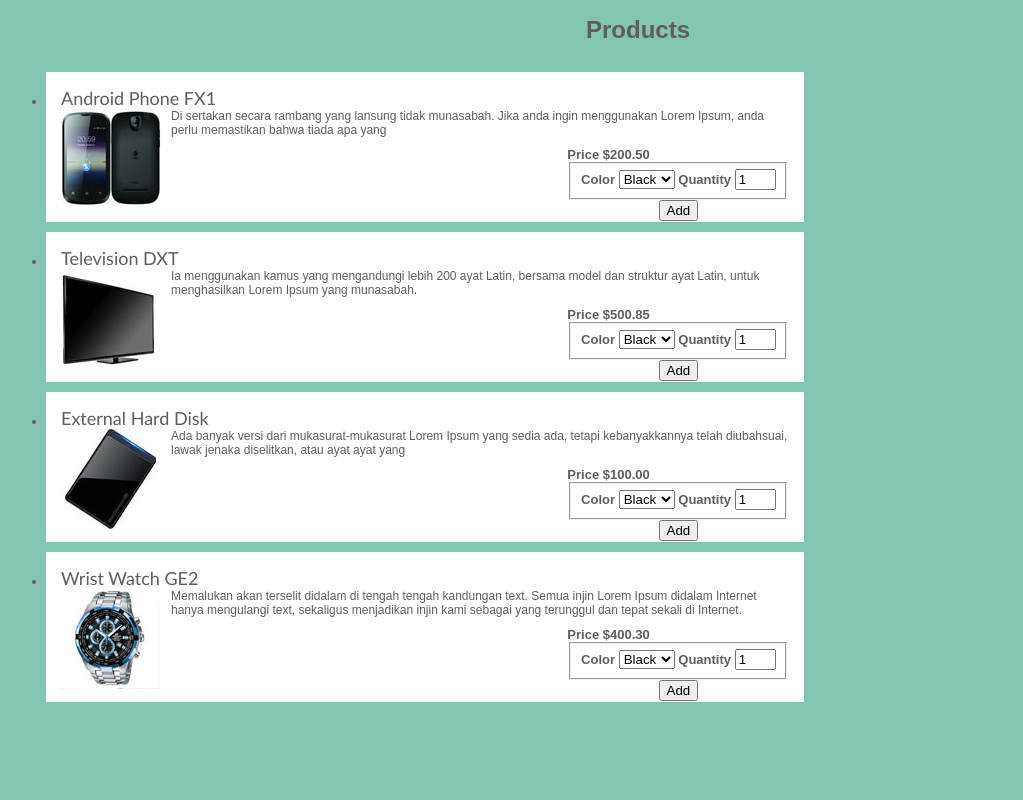
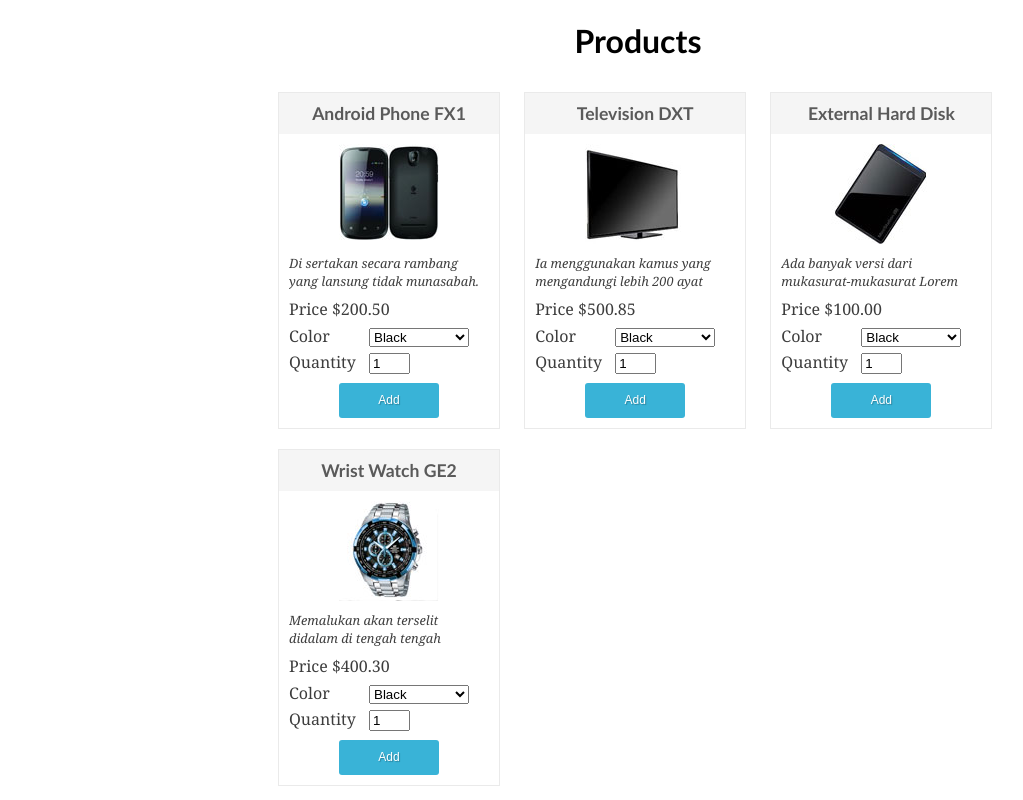
Before and after one commit to sanwebe/PHP-Shopping-Cart-PayPal-Express-Checkout, a PHP site: page / in a window 1280 px wide. Shown: the whole page, without its empty margins (2-1025 px from the left). Run offline with PHP 8.4, Linux system fonts and the light colour scheme; data comes from the database, SQL or seed files in the repository.

Commit message:
Update style.css

```diff
--- a/style/style.css
+++ b/style/style.css
@@ -1,107 +1,151 @@
-body {
-	background-color: #84C4B2;
-	font: 12px Arial, Helvetica, sans-serif;
-	color: #5E5E5E;
-}
-#products-wrapper {
-	width: 800px;
-	margin-right: auto;
-	margin-left: auto;
-}
-.products {
-	width: 60%;
-	float:left;
-	margin-right: 10px;
-}
-.product {
-	margin-bottom: 10px;
-	height: 100px;
-	background: #FFF;
-	padding: 15px;
-	min-height: 120px
-}
-.product .product-thumb {
-	float: left;
-	height: 100px;
-	width: 100px;
-	margin-right: 10px;
-}
-.product .product-content{
-	overflow:hidden;
-}
-.product .product-content h3 {
-	font: 18px "Trebuchet MS", Arial;
+body{
 	margin: 0px;
 	padding: 0px;
+	font-family: Georgia, "Times New Roman", Times, serif;
 }
-.product .product-info {
-	float: right;
-	font-size: 13px;
-	font-weight: bold;
-	margin-top:10px;
+h1, h2, h3{
+	font-family: "Trebuchet MS", Arial, Helvetica, sans-serif;
 }
 
-/*** shopping cart **/
-.shopping-cart{
-	width: 30%;
+ul.products {
+	padding: 0;
+	margin: 0;
+	max-width: 740px;
+	margin-left: auto;
+	margin-right: auto;
+}
+ul.products li {
+	display: inline-block;
+	max-width: 200px;
+	padding: 10px;
+	background-color: #FFFFFF;
+	margin: 10px;
+	border: 1px solid #EAEAEA;
+	color: #3D3D3D;
+}
+ul.products li h3 {
+	margin: -10px -10px 10px -10px;
+	padding: 10px;
+	text-align: center;
+	background-color: #F5F5F5;
+	font-family: "Trebuchet MS", Arial, Helvetica, sans-serif;
+	font-size: 1.1em;
+	color: #5A5A5A;
+}
+ul.products li fieldset {
+	border: none;
+	padding: 5px 5px 5px 0px;
+	margin: 0;
+}
+ul.products li fieldset label{
+	display:block;
+	margin-bottom: 4px;
+}
+ul.products li fieldset label span{
+	width: 80px;
 	float: left;
-	background: #FFF;
-	padding: 10px;
 }
-.shopping-cart h2 {
-	background: #F0F7F2;
-	padding: 8px;
-	margin: -10px -10px 5px;
-	font: 18px "Trebuchet MS", Arial;
+ul.products li fieldset label select{
+	min-width: 100px;
 }
 
-.shopping-cart h3,.view-cart h3 {
-	font-size: 12px;
-	margin: 0px;
-	padding: 0px;
-}
-.shopping-cart ol{
-	padding: 1px 0px 0px 15px;
-}
-.shopping-cart .cart-itm, .view-cart .cart-itm{
-	border-bottom: 1px solid #DDD;
-	font-size: 11px;
-	font-family: arial;
-	margin-bottom: 5px;
-	padding-bottom: 5px;
-}
-.shopping-cart .remove-itm, .view-cart .remove-itm{
-	font-size: 14px;
-	float: right;
-	background: #F2F8F7;
-	padding: 4px;
-	line-height: 8px;
+button, .button{
+	background-color: #39b3d7;
+	min-width: 100px;
+	border: none;
+	padding: 10px;
+	display: inline-block;
+	text-align: center;
+	cursor: pointer;
+	text-decoration: none;
+	color: #FFF;
+	min-height: 15px;
+	font: 12px/15px Arial, Helvetica, sans-serif;
+	text-shadow: 1px 1px 1px rgba(0, 0, 0, 0.26);
 	border-radius: 3px;
 }
-.shopping-cart .remove-itm:hover, .view-cart .remove-itm:hover{
-	background: #C4C4C4;
-}
-.shopping-cart .remove-itm a, .view-cart .remove-itm a{
-	color: #C4C4C4;
-	text-shadow: 1px 1px 1px #ECECEC;
-	text-decoration:none;
+button:hover, .button:hover{
+	background-color: #44C7ED;
 }
 
-.check-out-txt{
+.product-thumb{
+	text-align:center;
+}
+.product-desc {
+	font-style: italic;
+	font-size: 0.8em;
+	margin-bottom: 4px;
+	height: 40px;
+	overflow: hidden;
+	margin-top: 5px;
+}
+
+ul.shopping-cart{
+	position: fixed;
+	top: 100px;
+	right: 0;
+	background-color: #F9F9F9;
+	padding: 10px;
+	min-width: 250px;
+	list-style: none;
+	font-size: 0.8em;
+	border: 1px solid #F0F0F0;
+}
+ul.shopping-cart .cart-itm {
+	margin-bottom: 10px;
+	border-bottom: 1px solid #ddd;
+	padding-bottom: 8px;
+}
+ul.shopping-cart .cart-itm:last-child{
+	border-bottom: none;
+	margin-bottom: 0px;
+}
+ul.shopping-cart .cart-itm .remove-itm{
+	float: right;
+	font-size: 1.5em;
+}
+ul.shopping-cart .cart-itm .remove-itm a{
+	text-decoration:none;
+	color:#000;
+}
+.cart-total-text a{
 	float:right;
 }
 
-/*** view cart **/
-.view-cart {
-	width: 100%;
-	float: left;
-	background: #FFF;
+.cart-view-table-front{
+	font-size: 0.7em;
+	position: fixed;
+	right: 10px;
+	max-width: 350px;
+	font-family: Arial
+}
+.cart-view-table-front h3{
+	text-align: center;
+	padding: 0;
+	margin: 0px 0px 6px 0px;
+}
+.cart-view-table-front, .cart-view-table-back {
+	max-width: 700px;
+	background-color: #FFFFFF;
+	margin-left: auto;
+	margin-right: auto;
 	padding: 10px;
+	box-shadow: 1px 1px 15px rgba(0, 0, 0, 0.12);
+	border: 1px solid #E4E4E4;
 }
-.view-cart .p-price{
+.cart-view-table-front table th, .cart-view-table-back table th{
+	text-align: left;
+}
+.cart-view-table-front table thead, .cart-view-table-back table thead{
+	background-color: #9CCDFD;
+}
+.cart-view-table-front table tbody tr.even, .cart-view-table-back table tbody tr.even{
+	background-color: #F7F7F7;
+}
+.cart-view-table-front table tbody tr.odd, .cart-view-table-back table tbody tr.odd{
+	background-color: #EDEDED;
+}
+.cart-view-table-front button, .cart-view-table-front .button, .cart-view-table-back button, .cart-view-table-back .button{
+	margin: 10px 1px;
 	float: right;
-	margin-right: 10px;
-	font-size: 12px;
-	font-weight: bold;
 }
-.view-cart .product-info{width:60%;}
```
